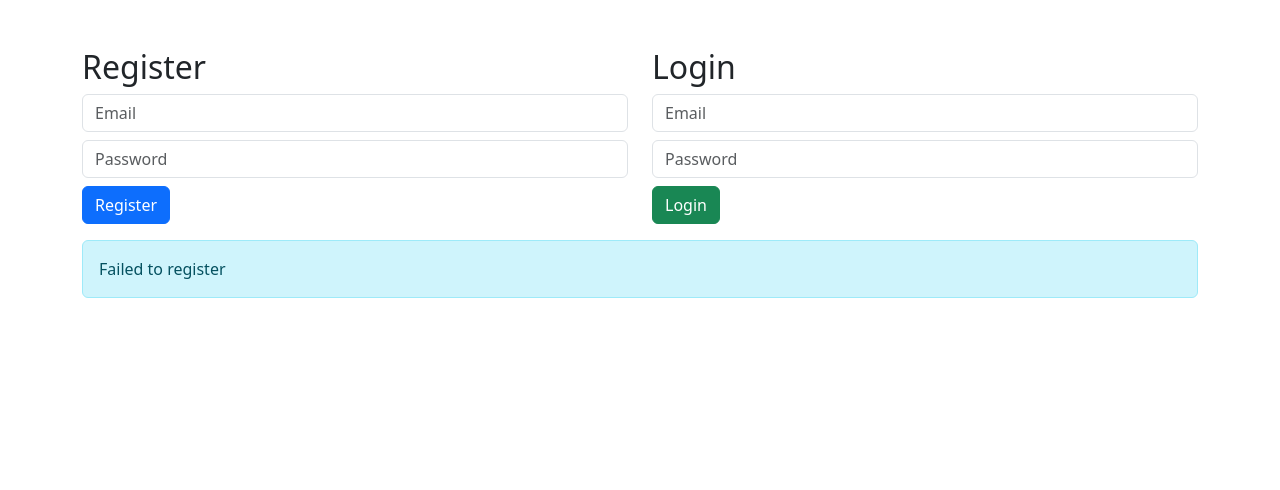
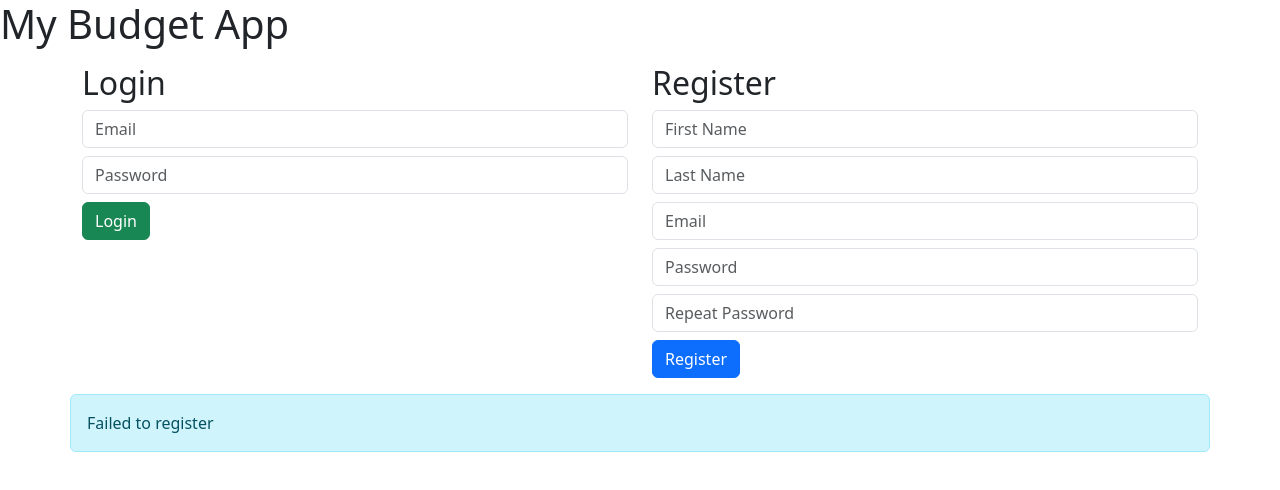
Before and after one commit to andlamb2002/budget-app, a React (Create React App) app in the folder client/: page /login in a window 1280 px wide. Both pictures are taken after a click on the button "Register". Shown: the top 490 px of the page. Built offline with nearby package versions, Linux system fonts and the light colour scheme; no server answers.

Commit message:
BrowserRouter, Auth Context, and new Components added

```diff
--- a/client/src/App.jsx
+++ b/client/src/App.jsx
@@ -1,82 +1,24 @@
-import React, { useState } from 'react';
-import axios from 'axios';
-import './App.css';
+import React from 'react';
+import { BrowserRouter, Routes, Route } from 'react-router-dom';
+import { AuthProvider } from './Contexts/authContext';
+import LoginRegister from './Components/LoginRegister';
+import Homepage from './Components/Homepage';
+import Header from './Components/Header';
+import PrivateRoute from './Components/PrivateRoute';
 
 function App() {
-    const [registerEmail, setRegisterEmail] = useState('');
-    const [registerPassword, setRegisterPassword] = useState('');
-    const [loginEmail, setLoginEmail] = useState('');
-    const [loginPassword, setLoginPassword] = useState('');
-    const [message, setMessage] = useState('');
-
-    const handleRegister = async () => {
-        try {
-            const response = await axios.post('/api/register', {
-                email: registerEmail,
-                password: registerPassword
-            });
-            setMessage(response.data);
-        } catch (error) {
-            console.error('Failed to register', error);
-            setMessage('Failed to register');
-        }
-    };
-
-    const handleLogin = async () => {
-        try {
-            const response = await axios.post('/api/login', {
-                email: loginEmail,
-                password: loginPassword
-            });
-            setMessage(response.data);
-        } catch (error) {
-            console.error('Failed to login', error);
-            setMessage('Failed to login');
-        }
-    };
-
     return (
-        <div className="container mt-5">
-            <div className="row">
-                <div className="col-md-6">
-                    <h2>Register</h2>
-                    <input
-                        type="email"
-                        value={registerEmail}
-                        onChange={e => setRegisterEmail(e.target.value)}
-                        className="form-control"
-                        placeholder="Email"
-                    />
-                    <input
-                        type="password"
-                        value={registerPassword}
-                        onChange={e => setRegisterPassword(e.target.value)}
-                        className="form-control mt-2"
-                        placeholder="Password"
-                    />
-                    <button onClick={handleRegister} className="btn btn-primary mt-2">Register</button>
+        <AuthProvider>
+            <BrowserRouter>
+                <Header />
+                <div className="container mt-3">
+                    <Routes>
+                        <Route path="/" element={<PrivateRoute><Homepage /></PrivateRoute>} />
+                        <Route path="/login" element={<LoginRegister />} />
+                    </Routes>
                 </div>
-                <div className="col-md-6">
-                    <h2>Login</h2>
-                    <input
-                        type="email"
-                        value={loginEmail}
-                        onChange={e => setLoginEmail(e.target.value)}
-                        className="form-control"
-                        placeholder="Email"
-                    />
-                    <input
-                        type="password"
-                        value={loginPassword}
-                        onChange={e => setLoginPassword(e.target.value)}
-                        className="form-control mt-2"
-                        placeholder="Password"
-                    />
-                    <button onClick={handleLogin} className="btn btn-success mt-2">Login</button>
-                </div>
-            </div>
-            {message && <p className="alert alert-info mt-3">{message}</p>}
-        </div>
+            </BrowserRouter>
+        </AuthProvider>
     );
 }
 
--- /dev/null
+++ b/client/src/Components/Header.jsx
@@ -0,0 +1,11 @@
+import React from 'react';
+
+function Header() {
+    return (
+        <header>
+            <h1>My Budget App</h1>
+        </header>
+    );
+}
+
+export default Header;
--- /dev/null
+++ b/client/src/Components/Homepage.jsx
@@ -0,0 +1,22 @@
+import React from 'react';
+import { useAuth } from '../Contexts/authContext';
+import { useNavigate } from 'react-router-dom';
+
+function Homepage() {
+    const { user, logout } = useAuth();
+    const navigate = useNavigate();
+
+    const handleLogout = async () => {
+        await logout();
+        navigate('/login');
+    };
+
+    return (
+        <div>
+            <h1>Welcome, {user?.firstName} {user?.lastName}!</h1>
+            <button onClick={handleLogout} className="btn btn-danger">Logout</button>
+        </div>
+    );
+}
+
+export default Homepage;
--- /dev/null
+++ b/client/src/Components/LoginRegister.jsx
@@ -0,0 +1,95 @@
+import React, { useState } from 'react';
+import { useAuth } from '../Contexts/authContext';
+import { useNavigate } from 'react-router-dom';
+
+function LoginRegister() {
+    const { login, register, message } = useAuth();
+    const navigate = useNavigate();
+    const [loginInfo, setLoginInfo] = useState({ email: '', password: '' });
+    const [registerInfo, setRegisterInfo] = useState({
+        firstName: '',
+        lastName: '',
+        email: '',
+        password: '',
+        confirmPassword: ''
+    });
+
+    const handleLogin = async () => {
+        await login(loginInfo.email, loginInfo.password);
+        if (message !== 'Failed to login') {
+            navigate('/');
+        }
+    };
+
+    const handleRegister = async () => {
+        if (registerInfo.password !== registerInfo.confirmPassword) {
+            return;
+        }
+        await register(registerInfo.firstName, registerInfo.lastName, registerInfo.email, registerInfo.password);
+    };
+
+    return (
+        <div className="row">
+            <div className="col-md-6">
+                <h2>Login</h2>
+                <input
+                    type="email"
+                    value={loginInfo.email}
+                    onChange={e => setLoginInfo({ ...loginInfo, email: e.target.value })}
+                    className="form-control"
+                    placeholder="Email"
+                />
+                <input
+                    type="password"
+                    value={loginInfo.password}
+                    onChange={e => setLoginInfo({ ...loginInfo, password: e.target.value })}
+                    className="form-control mt-2"
+                    placeholder="Password"
+                />
+                <button onClick={handleLogin} className="btn btn-success mt-2">Login</button>
+            </div>
+            <div className="col-md-6">
+                <h2>Register</h2>
+                <input
+                    type="text"
+                    value={registerInfo.firstName}
+                    onChange={e => setRegisterInfo({ ...registerInfo, firstName: e.target.value })}
+                    className="form-control"
+                    placeholder="First Name"
+                />
+                <input
+                    type="text"
+                    value={registerInfo.lastName}
+                    onChange={e => setRegisterInfo({ ...registerInfo, lastName: e.target.value })}
+                    className="form-control mt-2"
+                    placeholder="Last Name"
+                />
+                <input
+                    type="email"
+                    value={registerInfo.email}
+                    onChange={e => setRegisterInfo({ ...registerInfo, email: e.target.value })}
+                    className="form-control mt-2"
+                    placeholder="Email"
+                />
+                <input
+                    type="password"
+                    value={registerInfo.password}
+                    onChange={e => setRegisterInfo({ ...registerInfo, password: e.target.value })}
+                    className="form-control mt-2"
+                    placeholder="Password"
+                />
+                <input
+                    type="password"
+                    value={registerInfo.confirmPassword}
+                    onChange={e => setRegisterInfo({ ...registerInfo, confirmPassword: e.target.value })}
+                    className="form-control mt-2"
+                    placeholder="Repeat Password"
+                />
+                <button onClick={handleRegister} className="btn btn-primary mt-2">Register</button>
+            </div>
+            {message && <div className="alert alert-info mt-3">{message}</div>}
+        </div>
+    );
+}
+
+export default LoginRegister;
--- /dev/null
+++ b/client/src/Components/PrivateRoute.jsx
@@ -0,0 +1,10 @@
+import React from 'react';
+import { Navigate } from 'react-router-dom';
+import { useAuth } from '../Contexts/authContext';
+
+function PrivateRoute({ children }) {
+    const { user } = useAuth();
+    return user ? children : <Navigate to="/login" />;
+}
+
+export default PrivateRoute;
--- /dev/null
+++ b/client/src/Contexts/authContext/index.jsx
@@ -0,0 +1,54 @@
+import React, { createContext, useContext, useState } from 'react';
+import axios from 'axios';
+
+const AuthContext = createContext();
+
+export function useAuth() {
+    return useContext(AuthContext);
+}
+
+export function AuthProvider({ children }) {
+    const [user, setUser] = useState(null);
+    const [message, setMessage] = useState('');
+
+    const setMessageWithTimeout = (newMessage) => {
+        setMessage(newMessage);
+        setTimeout(() => setMessage(''), 5000);
+    };
+
+    const login = async (email, password) => {
+        try {
+            const response = await axios.post('/api/login', { email, password });
+            setUser(response.data);
+            setMessageWithTimeout("Login Successful!");
+        } catch (error) {
+            console.error(error);
+            setMessageWithTimeout('Failed to login');
+        }
+    };
+
+    const logout = async () => {
+        try {
+            setUser(null);
+            setMessage("Logged out successfully!");
+        } catch (error) {
+            setMessage('Failed to logout');
+        }
+    };
+
+    const register = async (firstName, lastName, email, password) => {
+        try {
+            const response = await axios.post('/api/register', { firstName, lastName, email, password });
+            setUser(response.data);
+            setMessageWithTimeout("Registration Successful!");
+        } catch (error) {
+            setMessageWithTimeout('Failed to register');
+        }
+    };
+
+    return (
+        <AuthContext.Provider value={{ user, message, login, logout, register }}>
+            {children}
+        </AuthContext.Provider>
+    );
+}
```
Also changed, not shown: 1 other file (tests, documents, lock files or other folders).
